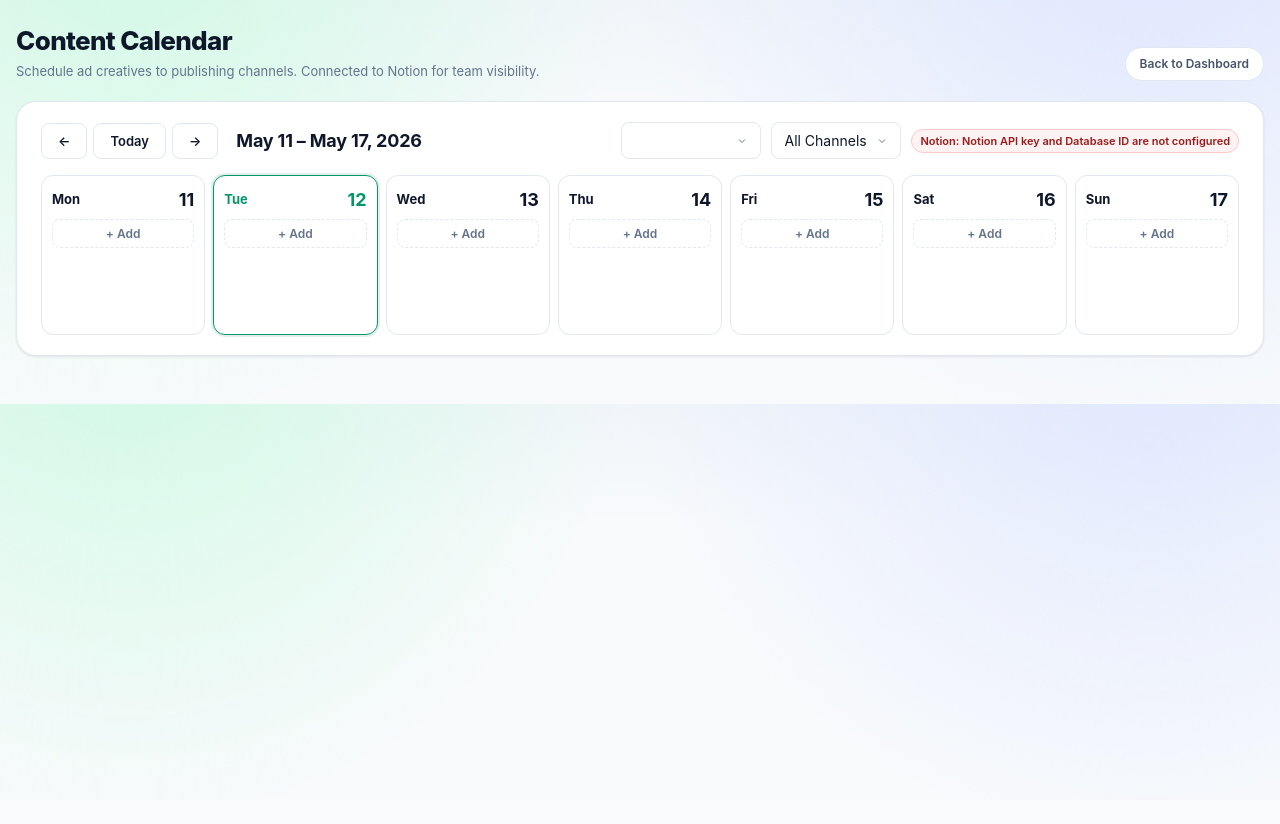
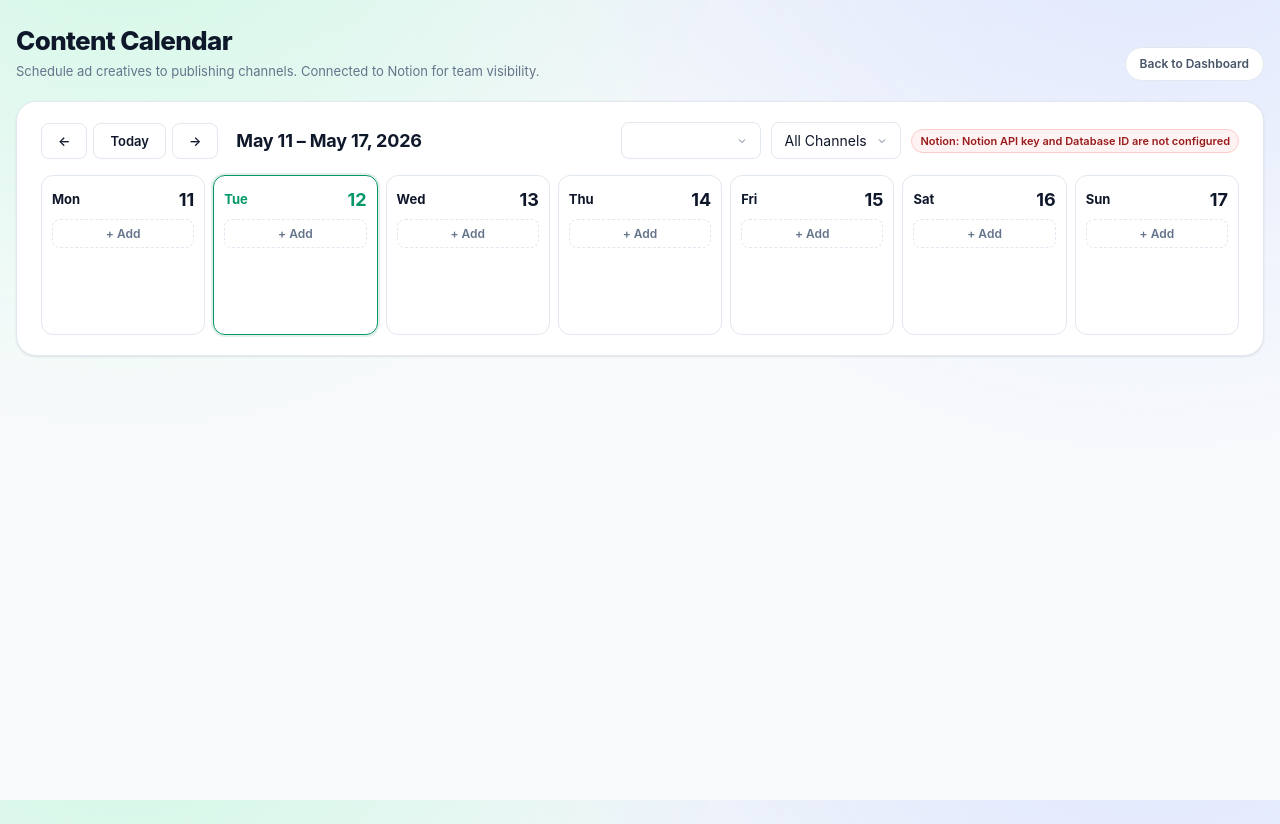
Before and after one commit to xysterical/crispy, a FastAPI app: page /dashboard/calendar in a window 1280 px wide. Before the commit the page ends 697 px from the top, so only its background shows below. Run offline with FastAPI, Linux system fonts and the light colour scheme; tables that the repository leaves empty hold one stand-in row (values such as "Sample post"); data that the repository does not hold is empty; some libraries are stand-ins or nearby versions.

Commit message:
fix: ensure body gradient fills full viewport height
Add min-height:100% on body, height:100% on html, and
background-attachment:fixed to prevent white gaps at the
bottom when content is shorter than the viewport.

Co-Authored-By: Claude Opus 4.7 <noreply@anthropic.com>

```diff
--- a/app/templates/base.html
+++ b/app/templates/base.html
@@ -112,8 +112,10 @@
     }
 
     /* ── Body & layout ── */
+    html { height: 100%; }
     body {
       margin: 0;
+      min-height: 100%;
       color: var(--text);
       font-family: -apple-system, BlinkMacSystemFont, "Segoe UI", "PingFang SC", "Hiragino Sans GB", "Microsoft YaHei", sans-serif;
       font-size: 14px;
@@ -121,6 +123,7 @@
       -webkit-font-smoothing: antialiased;
       -moz-osx-font-smoothing: grayscale;
       background: radial-gradient(circle at 10% -20%, #d1fae5 0%, transparent 40%), radial-gradient(circle at 90% -20%, #e0e7ff 0%, transparent 42%), linear-gradient(180deg, var(--bg-alt), var(--bg) 30%);
+      background-attachment: fixed;
     }
     .app-shell { width: min(1440px, calc(100% - 32px)); margin: 24px auto 48px auto; }
 
```
